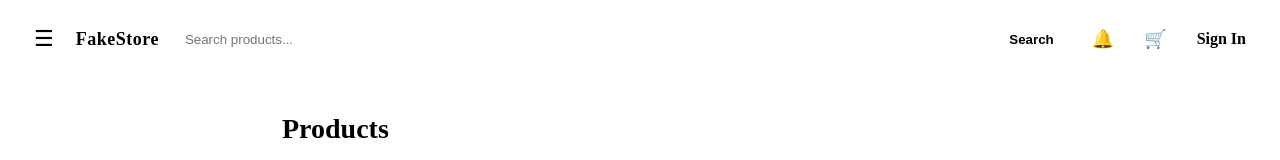
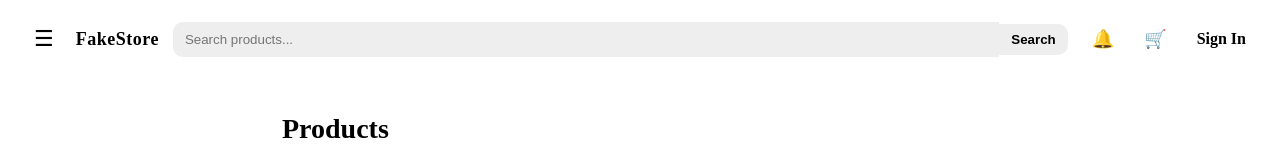
Before and after one commit to PacPeL/FakeStore, a React (Vite) app in the folder app/: page / in a window 1280 px wide. Shown: the top 160 px of the page. Built offline with nearby package versions, Linux system fonts and the light colour scheme.

Commit message:
feat: enhance Drawer and Header styles with transitions and hover effects

```diff
--- a/app/src/app/components/Header/Header.scss
+++ b/app/src/app/components/Header/Header.scss
@@ -29,9 +29,14 @@
 
     padding: 8px 10px;
     border-radius: 10px;
+    transition: all 0.2s ease;
 
     &:hover {
-      background: rgba(255, 255, 255, 0.08);
+      transform: scale(1.02);
+      background: #f7f7f7;
+    }
+    &:active{
+      transform: scale(0.95);
     }
   }
 
@@ -55,15 +60,26 @@
       border: none;
       outline: none;
       border-radius: 10px 0 0 10px;
+      background: #eeeeee;
     }
 
     button {
-      padding: 10px 14px;
+      padding: 8px 12px;
       border: none;
       cursor: pointer;
-      background: var(--accent-color);
+      background: #eeeeee;
       font-weight: 800;
       border-radius: 0 10px 10px 0;
+        transition: all 0.2s ease;
+
+      &:hover {
+        background: #f3f3f3;
+        transform: scale(1.01);
+      }
+      &:active {
+        background: #cfcfcf;
+        transform: scale(0.97);
+      }
     }
   }
 
@@ -95,7 +111,7 @@
     top: -1px;
     right: -1px;
 
-    min-width: 18px;
+    min-width: 0.5rem;
     height: 18px;
     padding: 0 6px;
     border-radius: 999px;
@@ -112,7 +128,6 @@
     color: #fff;
 
     border: 2px solid var(--primary-color);
-    box-shadow: 0 10px 24px rgba(239, 68, 68, 0.35);
   }
 
   /* ✅ CAMBIO: dot notificaciones, se muestra con .is-visible */
--- a/app/src/app/components/layout/Drawer.jsx
+++ b/app/src/app/components/layout/Drawer.jsx
@@ -68,7 +68,7 @@ const Drawer = () => {
       {/* drawer */}
       <aside className={`drawer ${isOpen ? "open" : ""}`} aria-hidden={!isOpen}>
         <div className="drawer__header">
-          <h2 className="logo">FakeStore</h2>
+          <h2 className="logo"></h2>
 
           {/* Botón cerrar dentro del drawer (siempre visible cuando está abierto) */}
           <button
--- a/app/src/app/components/layout/Drawer.scss
+++ b/app/src/app/components/layout/Drawer.scss
@@ -61,15 +61,20 @@ $transition: 0.25s ease;
 
 .drawer__close {
   border: none;
-  background: rgba(255, 255, 255, 0.10);
+  background: #111;
   color: #fff;
   border-radius: 10px;
   padding: 8px 10px;
   cursor: pointer;
   font-weight: 900;
+  transition: all 0.2s ease;
 
   &:hover {
     background: rgba(255, 255, 255, 0.16);
+      transform: scale(1.05);
+  }
+  &:active{
+      transform: scale(0.85);
   }
 }
 
```
